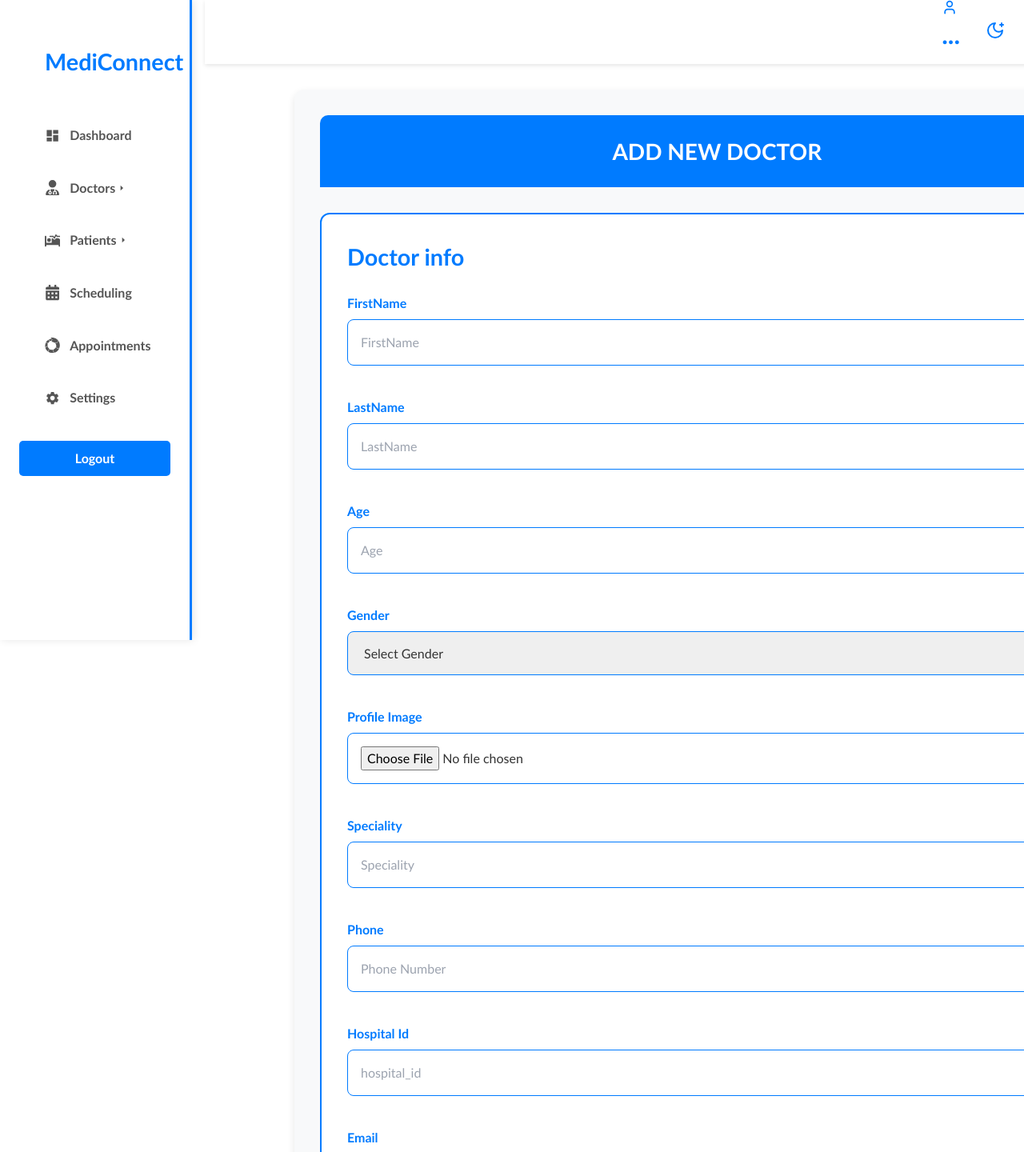
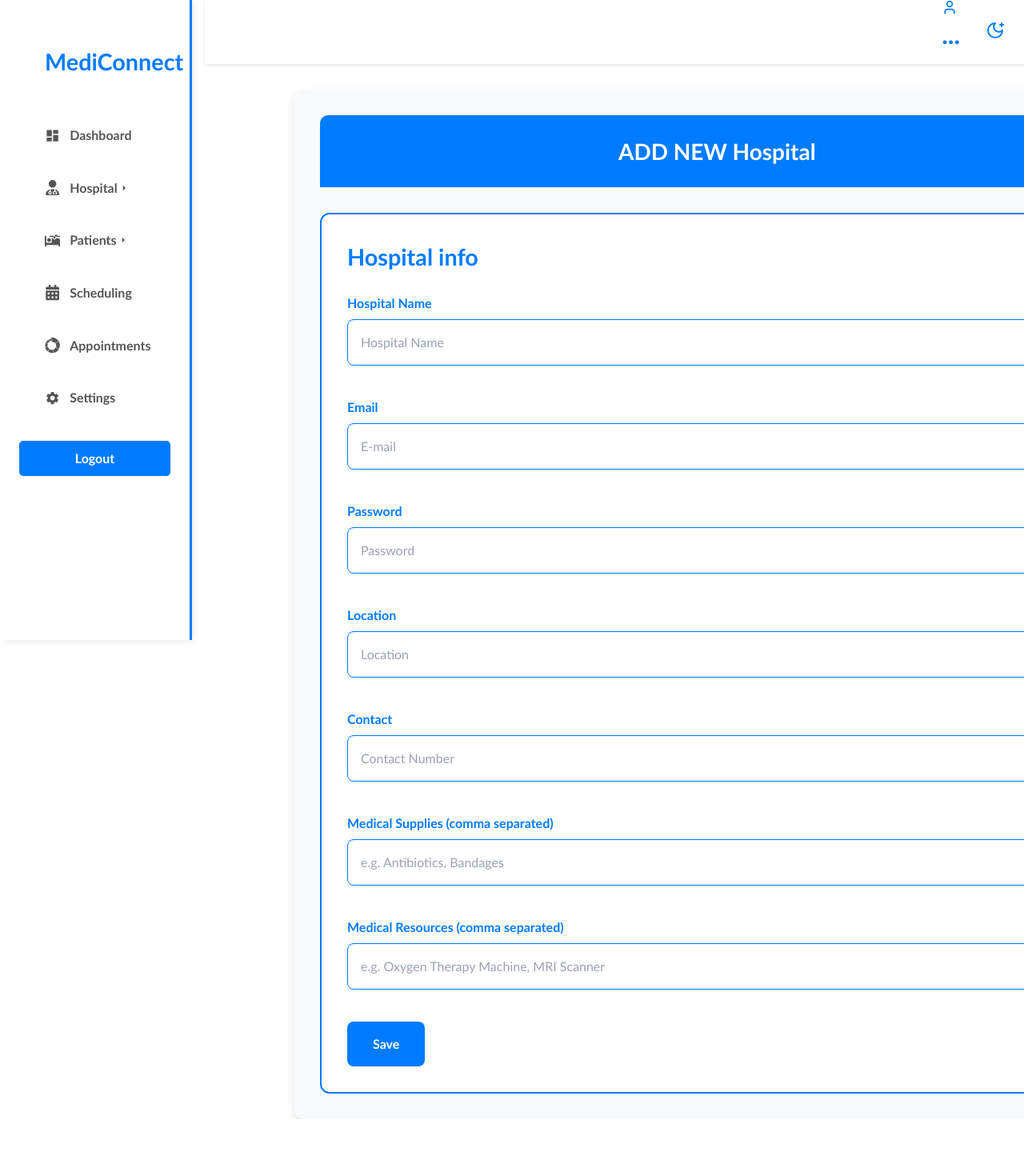
Before and after one commit to elisate/AI-based-health-care-support, a React (Vite) app: page /Sadd-doctor in a window 1280 px wide. Shown: the top 1440 px of the page at 80% size. After the commit the page ends 1399 px from the top, so only its background shows below. Built offline with nearby package versions, Linux system fonts and the light colour scheme; what notiflix would draw is missing.

Commit message:
fix some issues

```diff
--- a/src/SuperAdmin/SAddDoctor.jsx
+++ b/src/SuperAdmin/SAddDoctor.jsx
@@ -1,12 +1,10 @@
-import React, { useEffect, useState } from "react";
+import React, { useState } from "react";
 import "../dashboardstyles/addDoctor.css";
 import { useForm } from "react-hook-form";
-import { useNavigate } from "react-router-dom";
 import { Notify } from "notiflix/build/notiflix-notify-aio";
 import axios from "axios";
 
-const SAddDoctor = () => {
-  const navigate = useNavigate();
+const SHospitalCreate = () => {
   const {
     register,
     handleSubmit,
@@ -14,61 +12,41 @@ const SAddDoctor = () => {
     reset,
   } = useForm();
 
-
   const [loading, setLoading] = useState(false);
 
-
-    const userToken = JSON.parse(localStorage.getItem("userToken"));
-
-    const hospitalId=userToken?.user?.hospital_id
-
-
-
-
-  const onsave = async (data) => {
+  const onSave = async (data) => {
     setLoading(true);
     try {
-      const {
-        firstname,
-        lastname,
-        email,
-        password,
-        age,
-        gender,
-        profile_image_url,
-        phone,
-        notes,
-        specialty,
-      } = data;
-
-      const formData = new FormData();
-      formData.append("firstname", firstname);
-      formData.append("lastname", lastname);
-      formData.append("password", password);
-      formData.append("age", age);
-      formData.append("gender", gender);
-      formData.append("specialty", specialty);
-      formData.append("phone", phone);
-      formData.append("email", email);
-      formData.append("profile_image_url", profile_image_url[0]);
-      formData.append("hospital_id", hospitalId);
-      formData.append("notes", notes);
+      // Prepare data according to your sample JSON:
+      const payload = {
+        hospital_name: data.hospital_name,
+        email: data.email,
+        password: data.password,
+        location: data.location,
+        contact: data.contact,
+        Medical_Supplies: data.Medical_Supplies
+          ? data.Medical_Supplies.split(",").map((item) => item.trim())
+          : [],
+        Medical_Resources: data.Medical_Resources
+          ? data.Medical_Resources.split(",").map((item) => item.trim())
+          : [],
+      };
 
       const response = await axios.post(
-        `http://127.0.0.1:8000/recommend/doctor/create`,
-        formData,
+        "http://127.0.0.1:8000/recommend/hospitals/create",
+        payload,
         {
           headers: {
-            "Content-Type": "multipart/form-data",
+            "Content-Type": "application/json",
           },
         }
       );
 
-      if (response.status === 201) {
-        Notify.success("Doctor Added Successfully");
+      if (response.status === 201 || response.status === 200) {
+        Notify.success("Hospital Added Successfully");
         reset();
       } else {
-        Notify.failure("Adding Doctor failed. Please try again.");
+        Notify.failure("Adding Hospital failed. Please try again.");
       }
     } catch (error) {
       console.error(error);
@@ -82,69 +60,19 @@ const SAddDoctor = () => {
     <div>
       <div className="forms">
         <div className="heades-container">
-          <h1 className="heades-title">ADD NEW DOCTOR</h1>
+          <h1 className="heades-title">ADD NEW Hospital</h1>
         </div>
-        <form onSubmit={handleSubmit(onsave)}>
-          <h2>Doctor info</h2>
+        <form onSubmit={handleSubmit(onSave)}>
+          <h2>Hospital info</h2>
 
-          <label className="label">FirstName</label>
+          <label className="label">Hospital Name</label>
           <input
             type="text"
-            placeholder="FirstName"
-            {...register("firstname", { required: true })}
+            placeholder="Hospital Name"
+            {...register("hospital_name", { required: true })}
           />
 
-          <label className="label">LastName</label>
-          <input
-            type="text"
-            placeholder="LastName"
-            {...register("lastname", { required: true })}
-          />
-
-          <label>Age</label>
-          <input
-            type="text"
-            placeholder="Age"
-            {...register("age", { required: true })}
-          />
-
-          <label>Gender</label>
-          <select {...register("gender", { required: true })}>
-            <option value="">Select Gender</option>
-            <option value="Male">Male</option>
-            <option value="Female">Female</option>
-          </select>
-
-          <label>Profile Image</label>
-          <input
-            type="file"
-            {...register("profile_image_url", { required: true })}
-          />
-
-          <label>Speciality</label>
-          <input
-            type="text"
-            placeholder="Speciality"
-            name="specialty"
-            {...register("specialty", { required: true })}
-          />
-
-          <label>Phone</label>
-          <input
-            type="text"
-            placeholder="Phone Number"
-            {...register("phone", { required: true })}
-          />
-
-          <label>Hospital Id</label>
-          <input
-            type="text"
-            placeholder="hospital_id"
-            value={hospitalId}
-            readOnly
-          />
-
-          <label className="label">Email</label>
+          <label>Email</label>
           <input
             type="email"
             placeholder="E-mail"
@@ -158,11 +86,33 @@ const SAddDoctor = () => {
             {...register("password", { required: true })}
           />
 
-          <label>Notes</label>
-          <textarea
-            placeholder="Doctor Description"
-            {...register("notes", { required: true })}
-          ></textarea>
+          <label>Location</label>
+          <input
+            type="text"
+            placeholder="Location"
+            {...register("location", { required: true })}
+          />
+
+          <label>Contact</label>
+          <input
+            type="text"
+            placeholder="Contact Number"
+            {...register("contact", { required: true })}
+          />
+
+          <label>Medical Supplies (comma separated)</label>
+          <input
+            type="text"
+            placeholder="e.g. Antibiotics, Bandages"
+            {...register("Medical_Supplies")}
+          />
+
+          <label>Medical Resources (comma separated)</label>
+          <input
+            type="text"
+            placeholder="e.g. Oxygen Therapy Machine, MRI Scanner"
+            {...register("Medical_Resources")}
+          />
 
           <button className="doctor-btn" type="submit" disabled={loading}>
             {loading ? "Saving..." : "Save"}
@@ -173,4 +123,4 @@ const SAddDoctor = () => {
   );
 };
 
-export default SAddDoctor;
+export default SHospitalCreate;
--- a/src/SuperAdmin/SSidebar.jsx
+++ b/src/SuperAdmin/SSidebar.jsx
@@ -33,13 +33,13 @@ const SSidebar = () => {
                     {/* <Link to="/dashboard/doctor-dashboard" className='nav-link'><li><MdDonutSmall className='nav-icon' /> Doctor Dashboard</li></Link> */}
 
                     <li onClick={() => setIsDoctorsMenuOpen(!isDoctorsMenuOpen)} className="menu-item">
-                        <FaUserDoctor className='nav-icon' /> Doctors
+                        <FaUserDoctor className='nav-icon' /> Hospital
                         {isDoctorsMenuOpen ? <MdArrowDropDown className='submenu-icon' /> : <MdArrowRight className='submenu-icon' />}
                     </li>
                     <ul className={`submenu ${isDoctorsMenuOpen ? "open" : ""}`}>
-                        <Link to="/Sadd-doctor" className='nav-link'><li>Add Doctor</li></Link>
-                        <Link to="/Sall-doctors" className='nav-link'><li>All Doctors</li></Link>
-                        <Link to="/Sdoctor-view" className='nav-link'><li>Edit Doctor</li></Link>
+                        <Link to="/Sadd-doctor" className='nav-link'><li>Add Hospital</li></Link>
+                        <Link to="/Sall-doctors" className='nav-link'><li>All Hospital</li></Link>
+                        <Link to="/Sdoctor-view" className='nav-link'><li>Edit Hospital</li></Link>
                     </ul>
 
                     <li onClick={() => setIsPatientsMenuOpen(!isPatientsMenuOpen)} className="menu-item">
```
